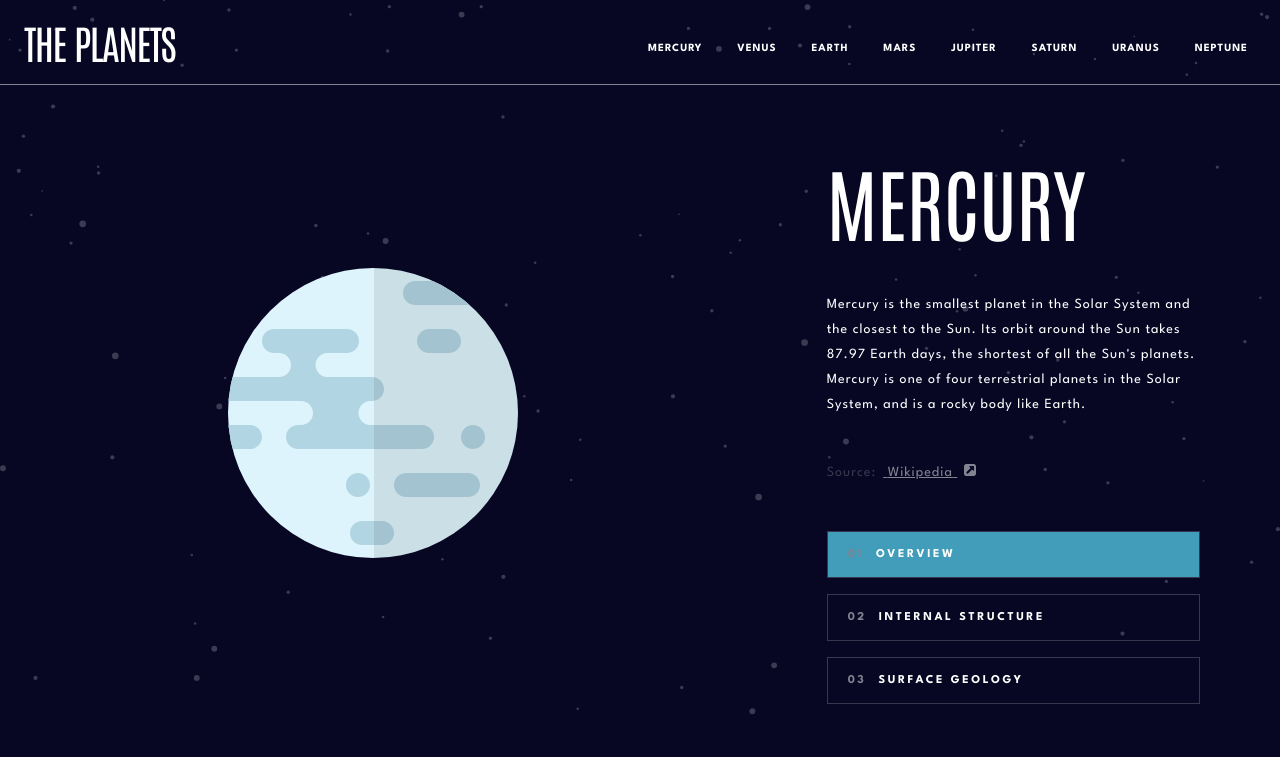
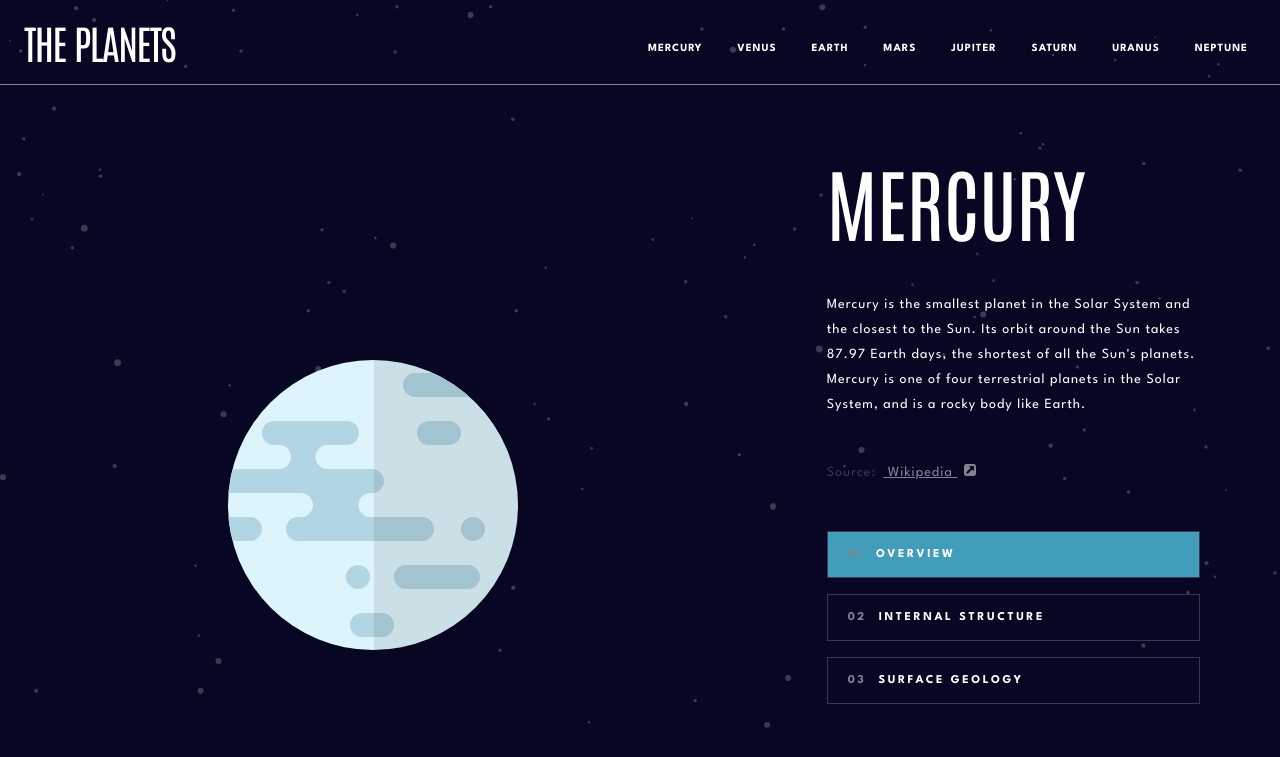
Before and after one commit to nyeno/Planet-Fact-Site, a React (Create React App) app: page / in a window 1280 px wide. Shown: the top 757 px of the page. Built offline with nearby package versions, Linux system fonts and the light colour scheme.

Commit message:
Worked on the spacing

```diff
--- a/src/Components/PlanetBodyTemplate.js
+++ b/src/Components/PlanetBodyTemplate.js
@@ -209,7 +209,7 @@ const BodyRight = styled.div`
     padding: 1.5em;
   }
 
-  @media screen and (min-width: 728px) {
+  @media screen and (min-width: 768px) {
     display: grid;
     grid-template-columns: 1fr 1fr;
     align-items: center;
@@ -221,7 +221,7 @@ const BodyRight = styled.div`
   }
   @media screen and (min-width: 1024px) {
     display: grid;
-    grid-template-rows: auto auto;
+    grid-template-rows: 1fr 1fr;
     grid-template-columns: 1fr;
     align-items: start;
     grid-gap: 1em;
```
